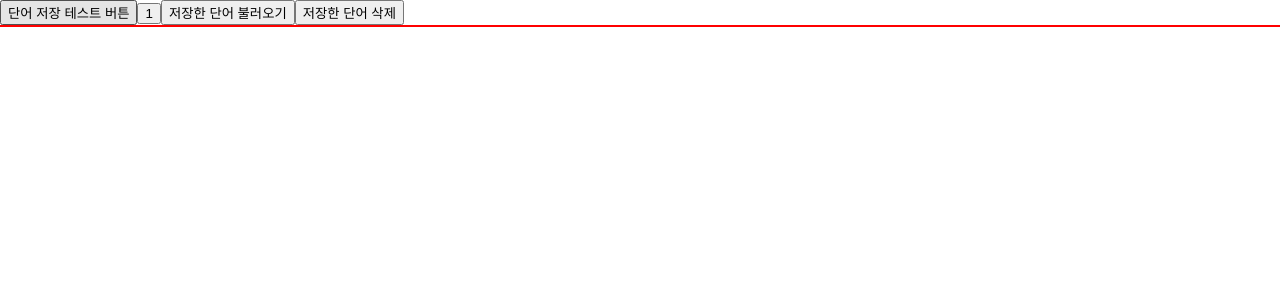
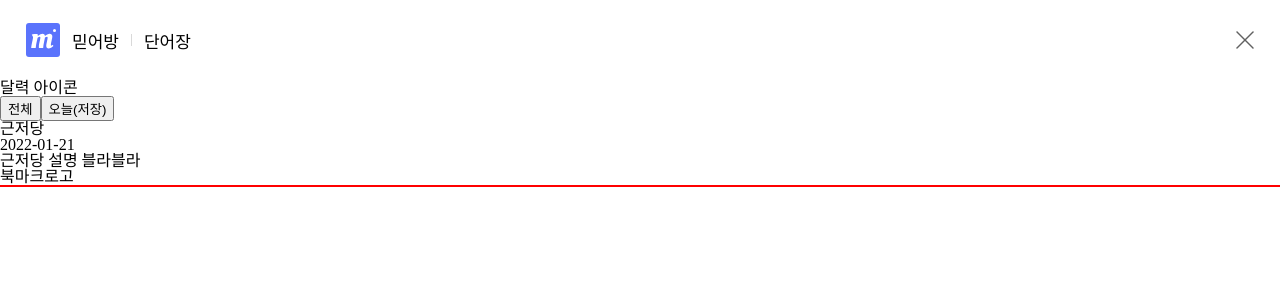
Before and after one commit to MIDUBANG/MIDUBANG-FRONT, a React (Create React App) app: page /wordlist in a window 1280 px wide. Shown: the top 300 px of the page. Built offline with nearby package versions, Linux system fonts and the light colour scheme.

Commit message:
🚀 : wordlist UI 작업 중

```diff
--- a/src/api/auth.tsx
+++ b/src/api/auth.tsx
@@ -60,16 +60,16 @@ export const LoginApi = (
       })
       .then((res) => {
         console.log(res);
-        //cookie(res);
-        //window.location.href = "http://localhost:3000/";
+        cookie(res);
+        window.location.href = "http://localhost:3000/";
       })
       .catch((err) => {
-        alert(err.response.data.message);
-        // if (err.response.data.message == "비밀번호가 일치하지 않습니다.") {
-        //   alert("비밀번호 불일치");
-        // } else if (err.response.data.message == "가입하지 않은 계정입니다.") {
-        //   alert("가입하지 않은 계정입니다.");
-        // }
+        console.log(err);
+        if (err.response.data.message == "비밀번호가 일치하지 않습니다.") {
+          alert("비밀번호가 일치하지 않습니다.");
+        } else if (err.response.data.message == "가입하지 않은 계정입니다.") {
+          alert("가입하지 않은 계정입니다.");
+        }
       });
   }
 };
@@ -90,7 +90,6 @@ export const RefreshApi = (
       cookie(res); // 토큰 2개 재설정
     })
     .catch((err) => {
-      // 아직 수정 안됨
       console.log("토큰 재발급 실패", err);
 
       if (err.response.data.message === "expired token") {
@@ -98,5 +97,7 @@ export const RefreshApi = (
         alert("토큰 만료 : 다시 로그인 해주세요.");
         window.location.href = "http://localhost:3000/login";
       }
+
+      window.location.href = "http://localhost:3000/login";
     });
 };
--- a/src/pages/User/Word/WordList.tsx
+++ b/src/pages/User/Word/WordList.tsx
@@ -3,6 +3,9 @@ import styled from "@emotion/styled";
 import { GetWordList, PostSaveWord, DeleteWord } from "@api/word";
 import { useCookies } from "react-cookie";
 
+// componnet
+import SimpleNavBar from "@components/NavBar/SimpleNavBar";
+import ShortBtn from "@components/Buttons/ShortBtn";
 const WordList = () => {
   const [cookies, setCookie, removeCookie] = useCookies(["refreshToken"]);
 
@@ -15,9 +18,24 @@ const WordList = () => {
   };
 
   const [wordId, setWordId] = useState(1);
+
   const [wordList, setWordList] = useState<
-    { word_id: number; word: string; meaning: string }[]
+    { word_id: number; word: string; meaning: string; date: string }[]
   >([]);
+
+  const [activeWord, setActiveWord] = useState<
+    { word_id: number; word: string; meaning: string; date: string }[]
+  >([
+    {
+      word_id: 1,
+      word: "근저당",
+      meaning: "근저당 설명 블라블라",
+      date: "2022-01-21",
+    },
+  ]);
+
+  // 선택한 날짜
+  const [date, setDate] = useState("");
 
   const _handleSaveWord = async (id: number) => {
     await PostSaveWord(wordId, cookies.refreshToken, onCookie);
@@ -35,15 +53,36 @@ const WordList = () => {
     _handleWordList();
   };
 
+  // 작업 필요
+  const _handleSetDate = () => {
+    // 날짜 정하면, 그거랑 맞는 wordList만 출력
+  };
+
   return (
     <Div>
-      <button onClick={() => _handleSaveWord(wordId)}>
-        단어 저장 테스트 버튼
-      </button>
-      <button onClick={() => setWordId(wordId + 1)}>{wordId}</button>
+      <SimpleNavBar text="단어장" />
 
-      <button onClick={() => _handleWordList()}>저장한 단어 불러오기</button>
-      <button onClick={() => _handleDeleteWord()}>저장한 단어 삭제</button>
+      <div>달력 아이콘</div>
+
+      <div>
+        <button onClick={() => _handleWordList()}>전체</button>
+        <button onClick={() => _handleSaveWord(wordId)}>오늘(저장)</button>
+      </div>
+
+      {activeWord.map((word) => (
+        <div key={word.word_id}>
+          <div>
+            <p>{word.word}</p>
+            <p>{word.date}</p>
+          </div>
+
+          <p>{word.meaning}</p>
+          <div>북마크로고</div>
+        </div>
+      ))}
+
+      {/* <button onClick={() => setWordId(wordId + 1)}>{wordId}</button>
+      <button onClick={() => _handleDeleteWord()}>저장한 단어 삭제</button> */}
 
       <WordListBox>
         {wordList.map((word) => {
```
